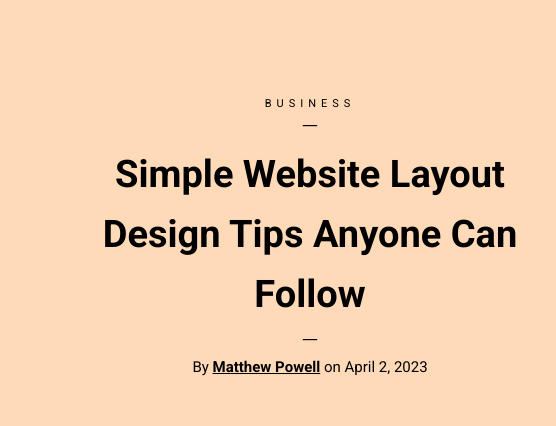
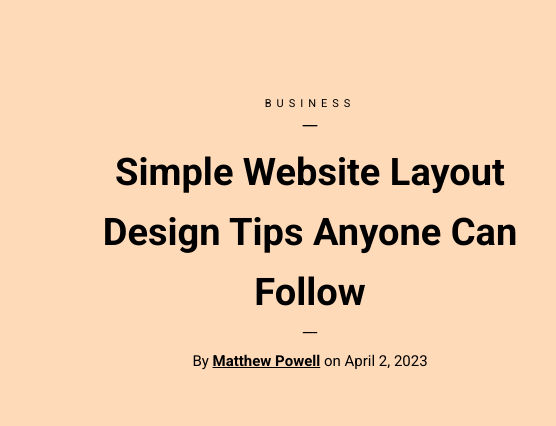
Before and after one commit to matthewpowell3/Hero-Website, a plain HTML site: page index.html in a window 1280 px wide. Shown: the part 153-579 px from the top of the page, 724-1280 px from the left. Drawn offline with Linux system fonts and the light colour scheme; a web font is replaced by a local one.

Commit message:
2 files modified

```diff
--- a/index.html
+++ b/index.html
@@ -43,6 +43,8 @@
 
         <p class="horizontal-line">__</p>
 
+        <p class="horizontal-line-second">__</p>
+
         <p class="author-info">
           By <span class="author-name">Matthew Powell</span> on April 2, 2023
         </p>
--- a/styles.css
+++ b/styles.css
@@ -21,9 +21,9 @@ main {
 }
 
 #web_container {
+  position: relative;
   flex: 1;
   background-color: peachpuff;
-  padding-top: 250px;
   text-align: center;
 }
 
@@ -33,23 +33,52 @@ main {
 }
 
 .web_content {
+  position: absolute;
+  top: 250px;
+  left: 0;
+  right: 0;
+  margin: auto;
   font-size: 11px;
   letter-spacing: 5px;
-  margin: 0px;
-  padding: 0px;
 }
 
 .web_content:hover {
   color: red;
 }
 
+.horizontal-line {
+  position: absolute;
+  top: 263px;
+  left: 0;
+  right: 0;
+  margin: auto;
+}
+
 .web_title {
+  position: absolute;
+  top: 295px;
+  left: 0;
+  right: 0;
+  margin: auto;
   font-family: 'roboto', sans-serif;
   font-size: 38px;
   line-height: 60px;
 }
 
+.horizontal-line-second {
+  position: absolute;
+  top: 470px;
+  left: 0;
+  right: 0;
+  margin: auto;
+}
+
 .author-info {
+  position: absolute;
+  top: 505px;
+  left: 0;
+  right: 0;
+  margin: auto;
   font-size: 15px;
 }
 
```
